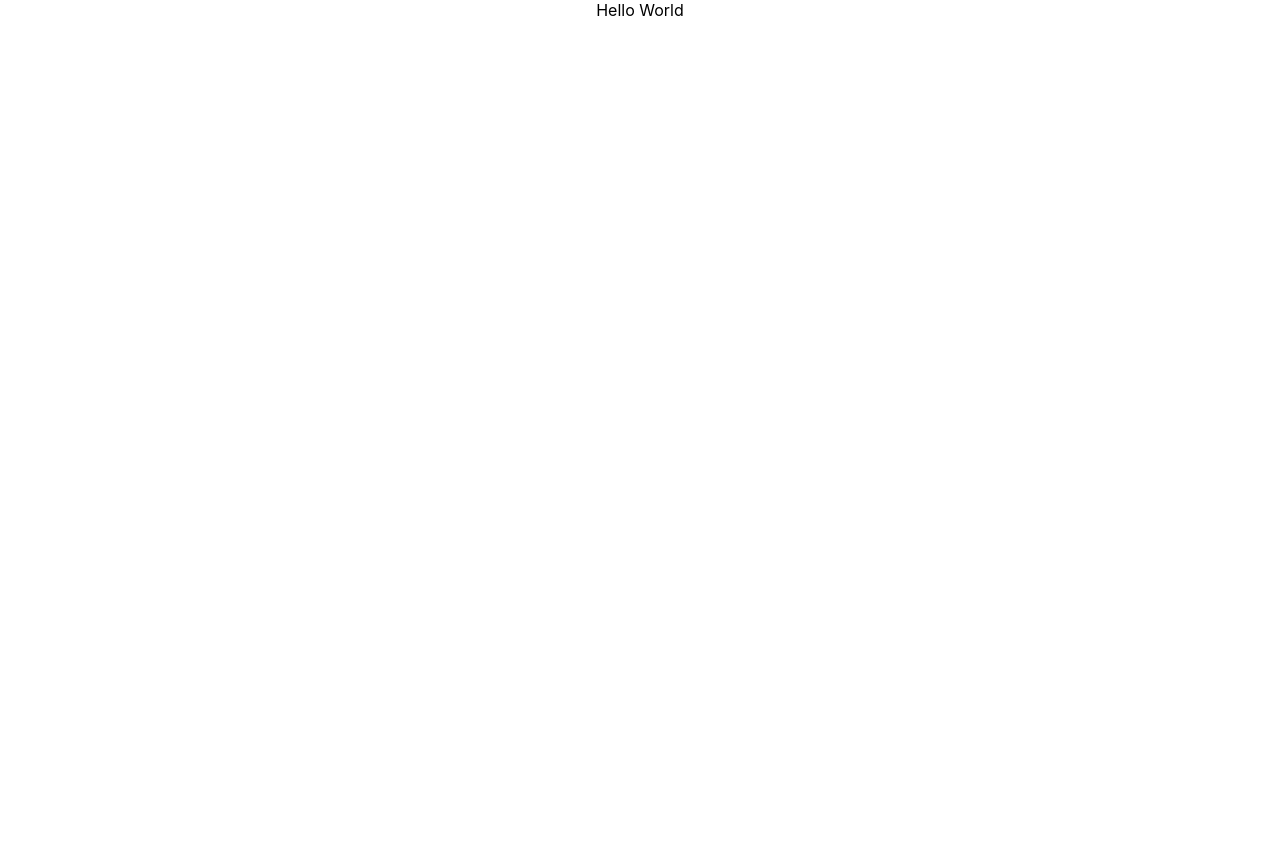
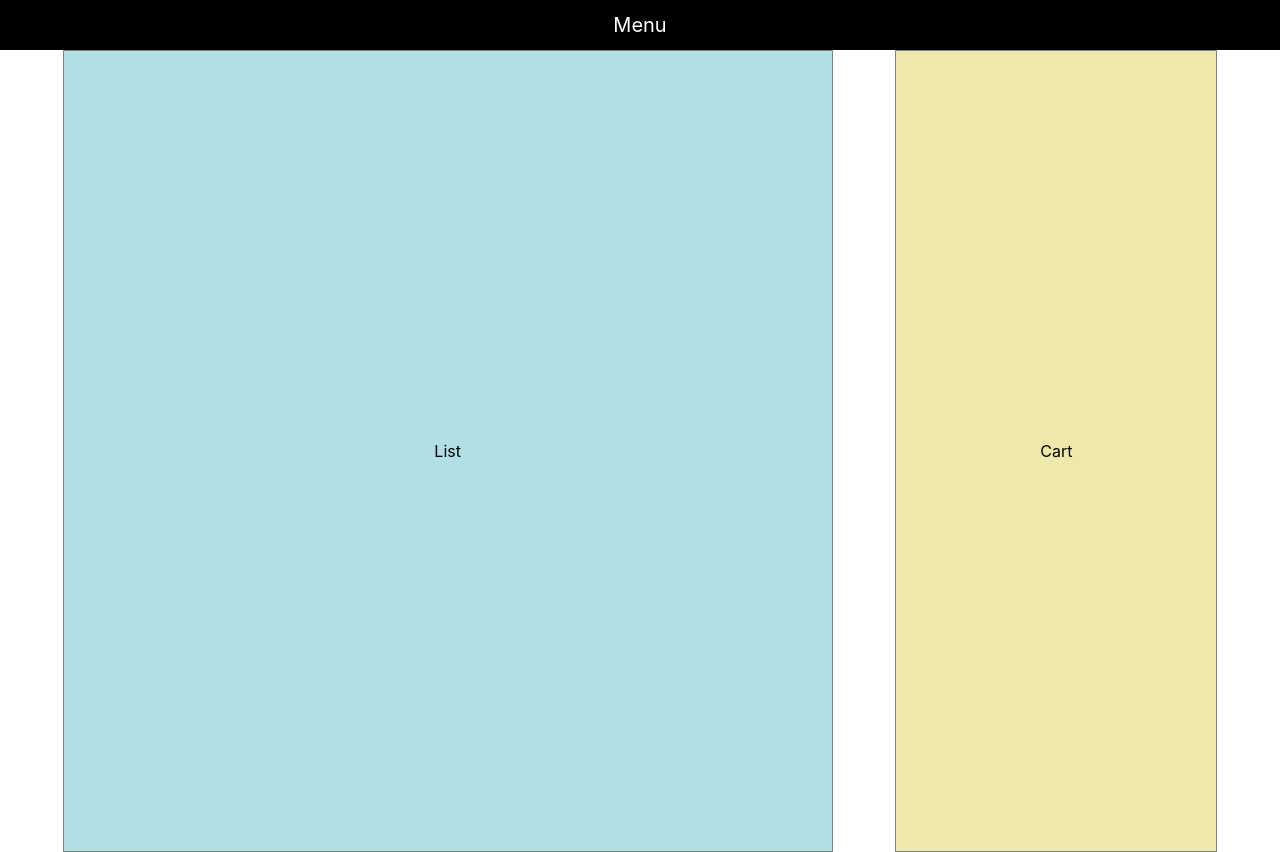
Before and after one commit to adnan159/react, a React (Create React App) app: page / in a window 1280 px wide. Before the commit the page ends 800 px from the top, so only its background shows below. Built offline with nearby package versions, Linux system fonts and the light colour scheme.

Commit message:
Layout build

```diff
--- a/src/App.css
+++ b/src/App.css
@@ -1,38 +1,36 @@
 .App {
-  text-align: center;
+  display: flex;
+  flex-flow: row wrap;
+  justify-content: space-evenly;
 }
 
-.App-logo {
-  height: 40vmin;
-  pointer-events: none;
+.nav-bar {
+  display: flex;
+  width: 100%;
+  justify-content: center;
+  align-items: center;
+  height: 50px;
+  background-color: black;
+  color: white;
+  font-size: 20px;
 }
 
-@media (prefers-reduced-motion: no-preference) {
-  .App-logo {
-    animation: App-logo-spin infinite 20s linear;
-  }
+.product-list {
+  display: flex;
+  align-items: center;
+  justify-content: center;
+  flex: 0 0 60%;
+  border: 1px solid gray;
+  height: 100vh;
+  background-color: powderblue;
 }
 
-.App-header {
-  background-color: #282c34;
-  min-height: 100vh;
+.cart-bar {
   display: flex;
-  flex-direction: column;
   align-items: center;
   justify-content: center;
-  font-size: calc(10px + 2vmin);
-  color: white;
+  flex: 0 0 25%;
+  border: 1px solid gray;
+  height: 100vh;
+  background-color: palegoldenrod;
 }
-
-.App-link {
-  color: #61dafb;
-}
-
-@keyframes App-logo-spin {
-  from {
-    transform: rotate(0deg);
-  }
-  to {
-    transform: rotate(360deg);
-  }
-}
--- a/src/App.js
+++ b/src/App.js
@@ -1,9 +1,14 @@
 import './App.css';
+import NavBar from './NavBar/NavBar.jsx';
+import ProductList from './ProductList/ProductList.jsx';
+import Cart from './Cart/Cart.jsx';
 
-function App() {
+const App = () => {
   return (
     <div className="App">
-      Hello World
+      <NavBar />
+      <ProductList />
+      <Cart />
     </div>
   );
 }
--- /dev/null
+++ b/src/Cart/Cart.jsx
@@ -0,0 +1,7 @@
+import React from 'react';
+
+const Cart = () => {
+  return  <div className="cart-bar">Cart</div>;
+}
+
+export default Cart;
--- /dev/null
+++ b/src/NavBar/NavBar.jsx
@@ -0,0 +1,7 @@
+import React from 'react';
+
+const NavBar = () => {
+  return <div className="nav-bar">Menu</div>;
+}
+
+export default NavBar;
--- /dev/null
+++ b/src/ProductList/ProductList.jsx
@@ -0,0 +1,7 @@
+import React from 'react';
+
+const ProductList = () => {
+  return <div className="product-list">List</div>;
+}
+
+export default ProductList;
```
